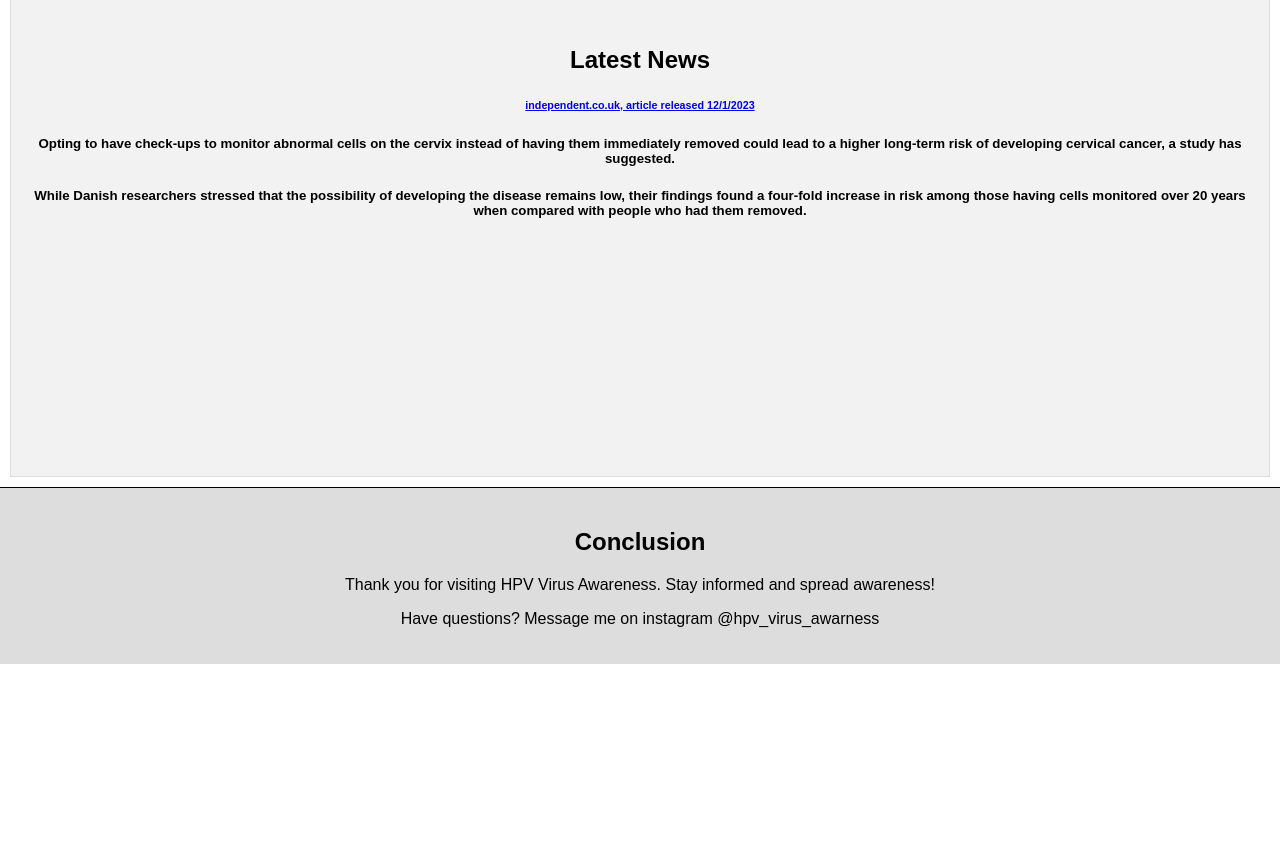
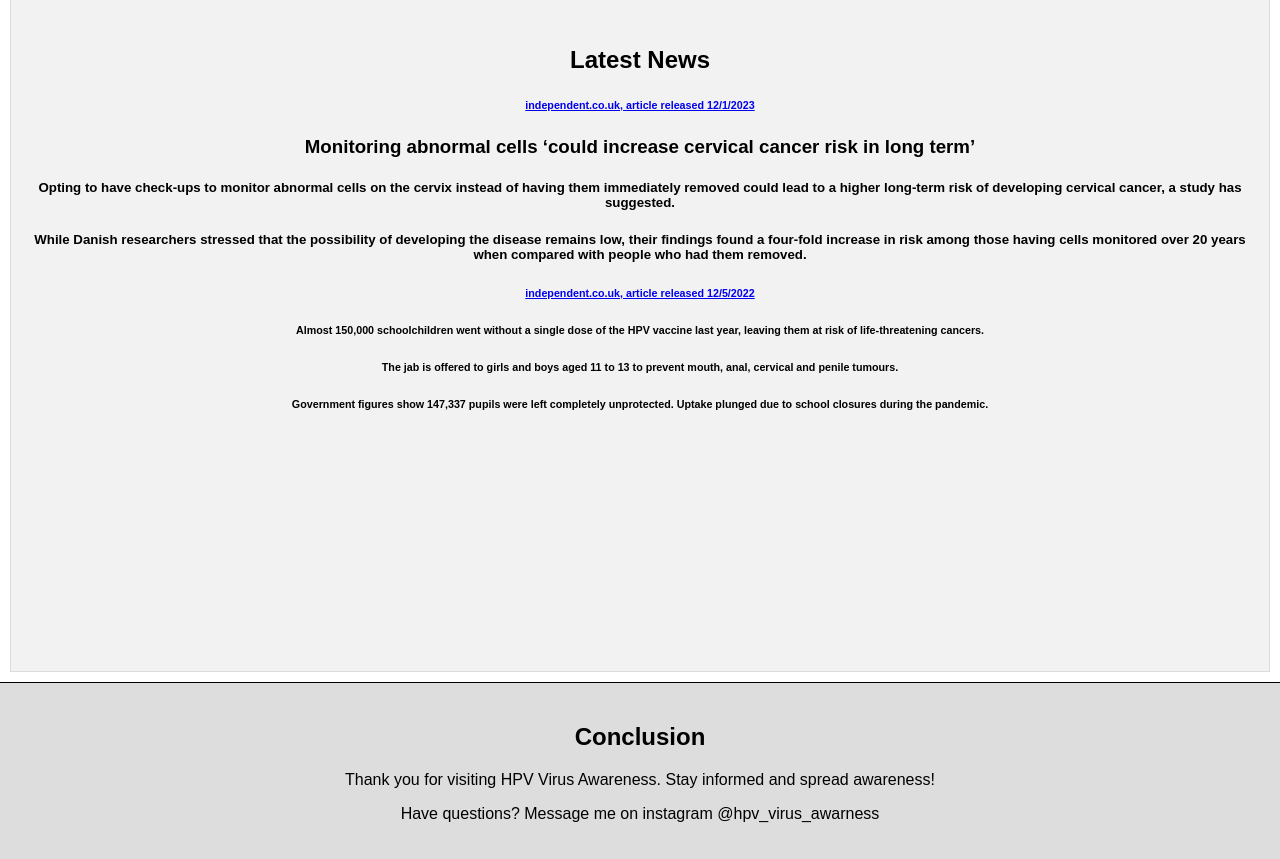
Before and after one commit to squidsub/hpvawareness, a plain HTML site: page index.html in a window 1280 px wide. Shown: the part 780-1639 px from the top of the page. Before the commit the page ends 1444 px from the top, so only its background shows below. Drawn offline with Linux system fonts and the light colour scheme.

Commit message:
Added latest news

```diff
--- a/index.html
+++ b/index.html
@@ -109,8 +109,14 @@
         <br>
         <h2>Latest News</h2>
         <h6><a href="https://www.independent.co.uk/news/health/hpv-england-aarhus-university-nhs-usa-b2455851.html">independent.co.uk, article released 12/1/2023</a></h6>
+        <h3>Monitoring abnormal cells ‘could increase cervical cancer risk in long term’</h3>
         <h5>Opting to have check-ups to monitor abnormal cells on the cervix instead of having them immediately removed could lead to a higher long-term risk of developing cervical cancer, a study has suggested.</h5>
         <h5>While Danish researchers stressed that the possibility of developing the disease remains low, their findings found a four-fold increase in risk among those having cells monitored over 20 years when compared with people who had them removed.</h5>
+        <h6><a href="https://www.independent.co.uk/news/health/hpv-vaccine-cervical-cancer-high-risk-b2239145.html">independent.co.uk, article released 12/5/2022</a></h6>
+        <h6>Almost 150,000 schoolchildren went without a single dose of the HPV vaccine last year, leaving them at risk of life-threatening cancers.</h6>
+        <h6>The jab is offered to girls and boys aged 11 to 13 to prevent mouth, anal, cervical and penile tumours.</h6>
+        <h6>Government figures show 147,337 pupils were left completely unprotected. Uptake plunged due to school closures during the pandemic.</h6>
+
         <div class="fakeimg" style="height:200px;"></div>
         <p></p>
         <p></p>
```
